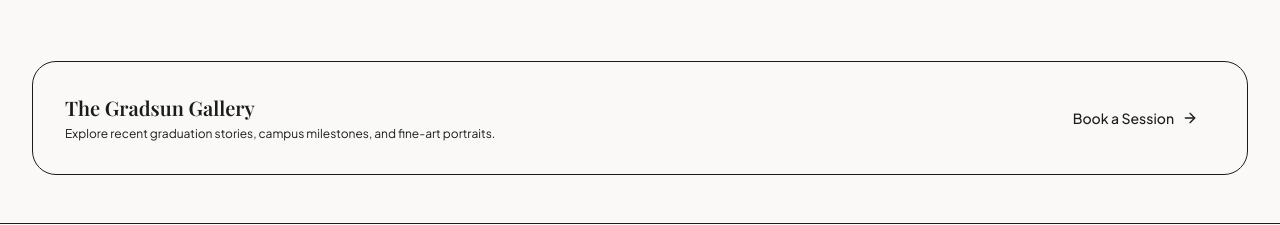
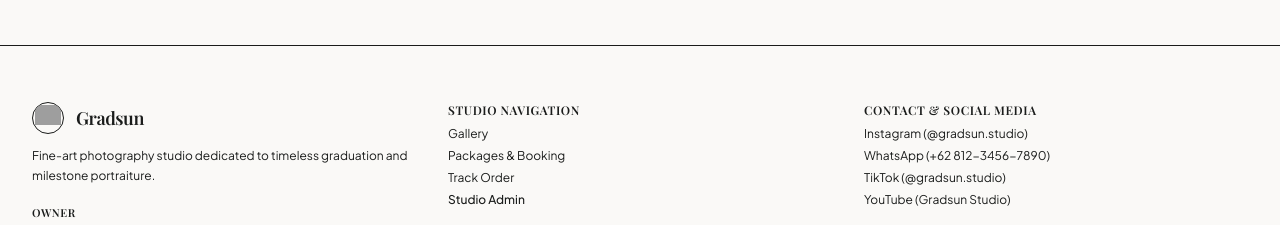
Before and after one commit to ismailagung/gradsun, a Next.js app: page /gallery in a window 1280 px wide. Shown: the part 1290-1515 px from the top of the page. Built offline with nearby package versions, Linux system fonts and the light colour scheme; no server answers; grey boxes are pictures that could not be loaded; a web font is replaced by a local one.

Commit message:
feat(gallery): remove bottom cta banner from gallery page

```diff
--- a/src/app/gallery/page.tsx
+++ b/src/app/gallery/page.tsx
@@ -1,4 +1,4 @@
-import { ArrowRight, Filter, Sparkles } from "lucide-react";
+import { Filter, Sparkles } from "lucide-react";
 import Image from "next/image";
 import Link from "next/link";
 import { getTranslations } from "next-intl/server";
@@ -233,22 +233,6 @@ export default async function GalleryPage() {
             </Dialog>
           ))}
         </div>
-
-        {/* CTA Banner */}
-        <div className="mt-16 p-8 rounded-3xl border border-border bg-secondary/40 flex flex-col sm:flex-row items-center justify-between gap-6">
-          <div className="flex flex-col gap-1">
-            <h3 className="font-serif text-xl font-semibold text-foreground">
-              {tPort("headerTitle")}
-            </h3>
-            <p className="text-xs text-muted-foreground">{tPort("headerSubtitle")}</p>
-          </div>
-          <Button size="lg" asChild className="gap-2 rounded-xl text-sm shrink-0">
-            <Link href="/packages">
-              <span>{tNav("bookSession")}</span>
-              <ArrowRight className="size-4" />
-            </Link>
-          </Button>
-        </div>
       </main>
     </div>
   );
```
